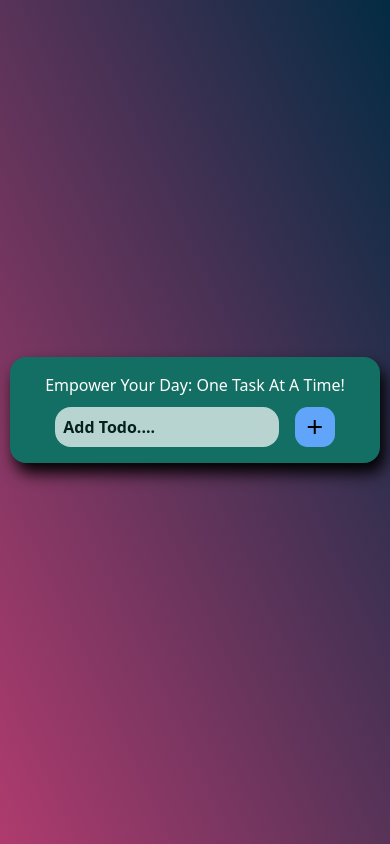
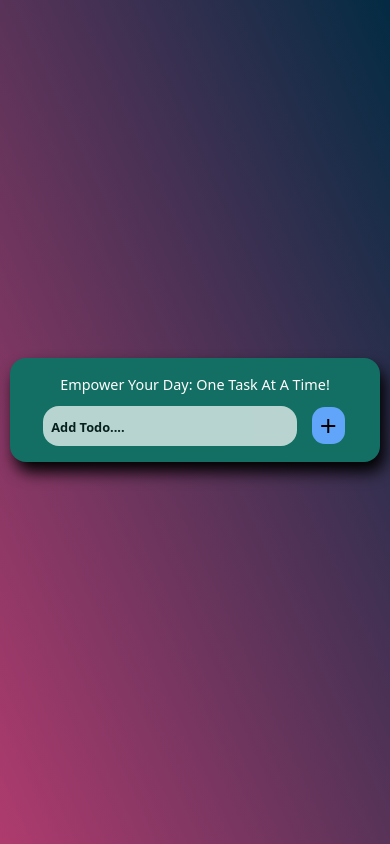
Before and after one commit to Utkarshalways/TaskTrove, a React (Vite) app: page / in a window 390 px wide. Built offline with nearby package versions, Linux system fonts and the light colour scheme.

Commit message:
media Query in Todo Input added

```diff
--- a/src/Style/App.scss
+++ b/src/Style/App.scss
@@ -103,7 +103,7 @@
             gap: 10px;
 
             >p{
-                font-size: 1rem;
+                font-size: 0.9rem;
             }
 
 
--- a/src/Style/Todoinput.scss
+++ b/src/Style/Todoinput.scss
@@ -37,3 +37,58 @@
     }
 
 }
+
+@media screen and (max-width: 475px){
+
+    .todoinputbase{
+
+        // border: 2px solid red;
+        gap: 1rem;
+
+        >input{
+            width: 70%;
+            padding: 0.5rem;
+
+           &::placeholder{
+            font-size: 0.9rem;
+           }
+
+        }
+
+
+        .addbutton{
+            padding: 0.3rem;
+            margin: 0.1rem;
+
+        }
+    }
+
+}
+
+@media screen and (max-width: 390px){
+
+    .todoinputbase{
+
+        // border: 2px solid red;
+        gap: 0.8rem;
+
+        >input{
+            width: 75%;
+            padding: 0.5rem;
+
+            &::placeholder{
+
+                font-size: 0.8rem;
+            }
+
+        }
+
+
+        .addbutton{
+            padding: 0.3rem;
+            margin: 0.1rem;
+
+        }
+    }
+
+}
```
